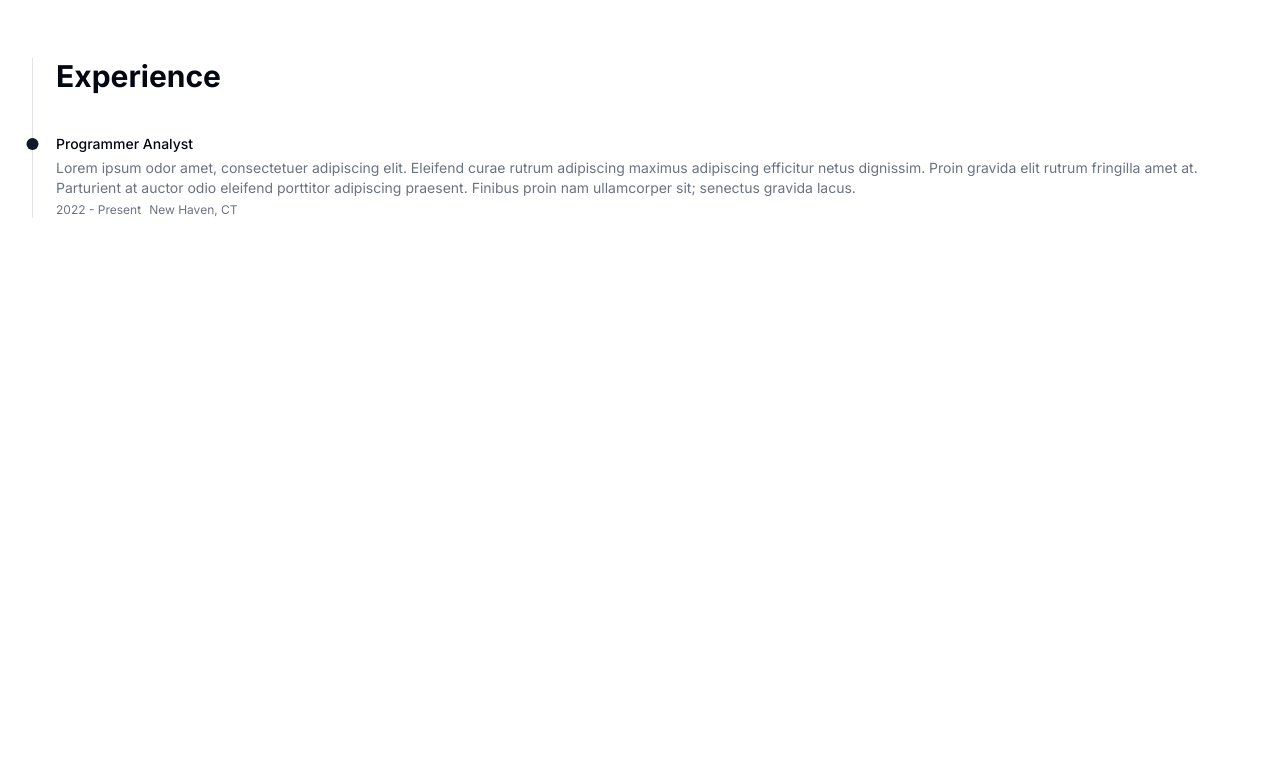
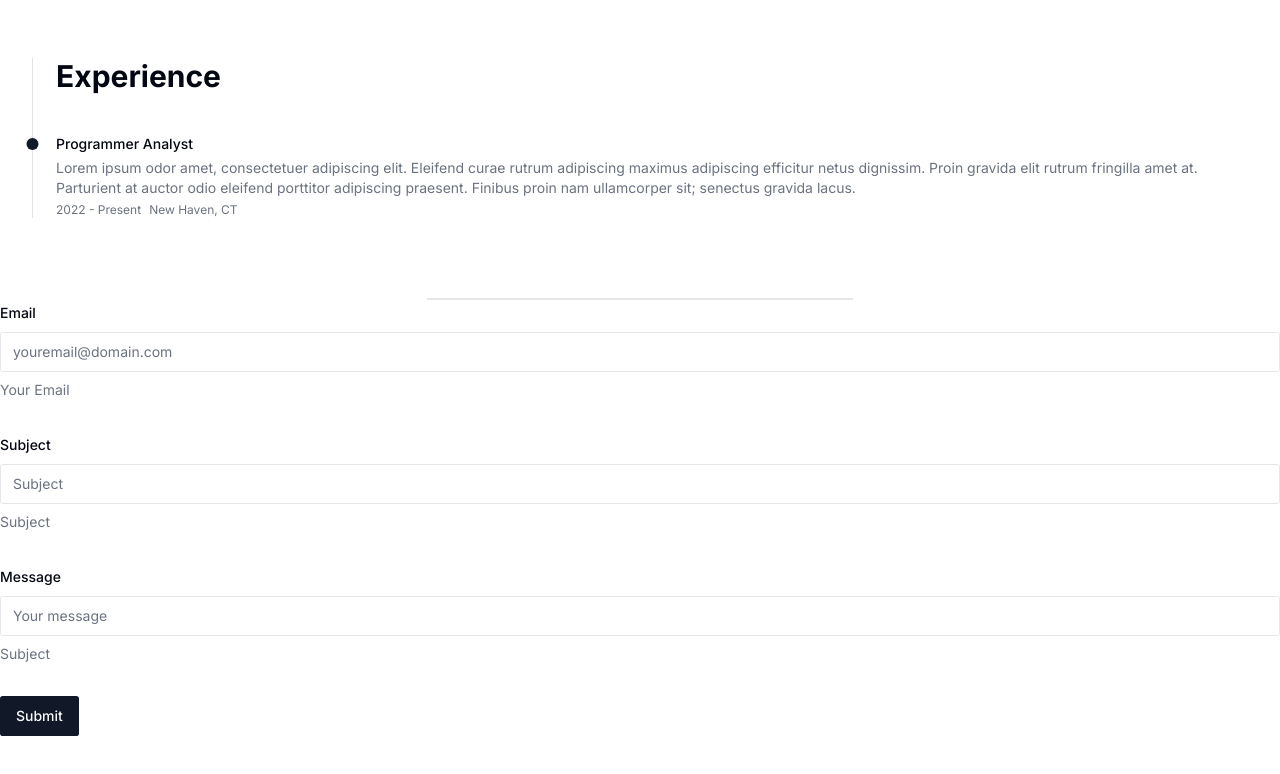
Before and after one commit to thereeling/react-portfolio, a Next.js app: page / in a window 1280 px wide. Shown: the part 1851-2625 px from the top of the page. Built offline with nearby package versions, Linux system fonts and the light colour scheme.

Commit message:
started dev on email form.

```diff
--- /dev/null
+++ b/app/api/send/route.js
@@ -0,0 +1,23 @@
+import { EmailForm } from "../../../components/email-form";
+import { Resend } from "resend";
+
+const resend = new Resend(process.env.RESEND_API_KEY);
+
+export async function POST() {
+  try {
+    const { data, error } = await resend.emails.send({
+      from: "Acme <onboarding@resend.dev>",
+      to: ["delivered@resend.dev"],
+      subject: "Hello world",
+      react: EmailForm({ firstName: "John" }),
+    });
+
+    if (error) {
+      return Response.json({ error }, { status: 500 });
+    }
+
+    return Response.json(data);
+  } catch (error) {
+    return Response.json({ error }, { status: 500 });
+  }
+}
--- a/app/page.js
+++ b/app/page.js
@@ -3,6 +3,7 @@
 import AboutMe from "@/components/about-me";
 import Projects from "@/components/projects";
 import Experience from "@/components/experience";
+import { EmailForm } from "@/components/email-form";
 
 export default function Home() {
   return (
@@ -14,6 +15,8 @@
       <Projects />
       <MotionSeparator />
       <Experience />
+      <MotionSeparator />
+      <EmailForm />
     </main>
   );
 }
--- /dev/null
+++ b/components/email-form.jsx
@@ -0,0 +1,101 @@
+"use client";
+
+import * as React from "react";
+import { Button } from "./ui/button";
+import { zodResolver } from "@hookform/resolvers/zod";
+import { z } from "zod";
+import { useForm } from "react-hook-form";
+import {
+  Form,
+  FormControl,
+  FormDescription,
+  FormField,
+  FormItem,
+  FormLabel,
+  FormMessage,
+} from "@/components/ui/form";
+import { Input } from "./ui/input";
+
+const formSchema = z.object({
+  email: z
+    .string()
+    .email({ message: "Must use a valid Email Address" })
+    .min(2)
+    .max(50),
+  subject: z
+    .string()
+    .min(5, { message: "Subject must have a minumum of 5 characters." })
+    .max(50),
+  message: z
+    .string()
+    .min(10, { message: "Email content must have a minumum of 10 characters." })
+    .max(250),
+});
+
+export function EmailForm() {
+  const form = useForm({
+    resolver: zodResolver(formSchema),
+    defaultValues: {
+      email: "",
+      subject: "",
+      message: "",
+    },
+  });
+  function onSubmit(values) {
+    console.log(values);
+  }
+
+  return (
+    <Form {...form}>
+      <form onSubmit={form.handleSubmit(onSubmit)} className="space-y-8">
+        <FormField
+          control={form.control}
+          name="email"
+          render={({ field }) => (
+            <FormItem>
+              <FormLabel>Email</FormLabel>
+              <FormControl>
+                <Input
+                  maxlength="50"
+                  placeholder="youremail@domain.com"
+                  {...field}
+                />
+              </FormControl>
+              <FormDescription>Your Email</FormDescription>
+              <FormMessage />
+            </FormItem>
+          )}
+        />{" "}
+        <FormField
+          control={form.control}
+          name="subject"
+          render={({ field }) => (
+            <FormItem>
+              <FormLabel>Subject</FormLabel>
+              <FormControl>
+                <Input maxlength="50" placeholder="Subject" {...field} />
+              </FormControl>
+              <FormDescription>Subject</FormDescription>
+              <FormMessage />
+            </FormItem>
+          )}
+        />{" "}
+        <FormField
+          control={form.control}
+          name="message"
+          render={({ field }) => (
+            <FormItem>
+              <FormLabel>Message</FormLabel>
+              <FormControl>
+                <Input maxlength="250" placeholder="Your message" {...field} />
+              </FormControl>
+              <FormDescription>Subject</FormDescription>
+              <FormMessage />
+            </FormItem>
+          )}
+        />
+        <Button type="submit">Submit</Button>
+      </form>
+    </Form>
+  );
+}
--- a/components/ui/button.jsx
+++ b/components/ui/button.jsx
@@ -9,13 +9,13 @@
   {
     variants: {
       variant: {
-        default: "bg-primary text-primary-foreground hover:bg-primary/80",
+        default: "bg-primary text-primary-foreground hover:bg-primary/90",
         destructive:
           "bg-destructive text-destructive-foreground hover:bg-destructive/90",
         outline:
-          "border border-input bg-background hover:bg-accent hover:text-accent-foreground dark:border dark:border-input dark:bg-background hover:dark:bg-accent hover:dark:text-accent-foreground dark:text-foreground",
+          "border border-input bg-background hover:bg-accent hover:text-accent-foreground",
         secondary:
-          "bg-secondary text-secondary-foreground hover:bg-secondary/45",
+          "bg-secondary text-secondary-foreground hover:bg-secondary/80",
         ghost: "hover:bg-accent hover:text-accent-foreground",
         link: "text-primary underline-offset-4 hover:underline",
       },
--- /dev/null
+++ b/components/ui/form.jsx
@@ -0,0 +1,134 @@
+"use client";
+import * as React from "react"
+import { Slot } from "@radix-ui/react-slot"
+import { Controller, FormProvider, useFormContext } from "react-hook-form";
+
+import { cn } from "@/lib/utils"
+import { Label } from "@/components/ui/label"
+
+const Form = FormProvider
+
+const FormFieldContext = React.createContext({})
+
+const FormField = (
+  {
+    ...props
+  }
+) => {
+  return (
+    (<FormFieldContext.Provider value={{ name: props.name }}>
+      <Controller {...props} />
+    </FormFieldContext.Provider>)
+  );
+}
+
+const useFormField = () => {
+  const fieldContext = React.useContext(FormFieldContext)
+  const itemContext = React.useContext(FormItemContext)
+  const { getFieldState, formState } = useFormContext()
+
+  const fieldState = getFieldState(fieldContext.name, formState)
+
+  if (!fieldContext) {
+    throw new Error("useFormField should be used within <FormField>")
+  }
+
+  const { id } = itemContext
+
+  return {
+    id,
+    name: fieldContext.name,
+    formItemId: `${id}-form-item`,
+    formDescriptionId: `${id}-form-item-description`,
+    formMessageId: `${id}-form-item-message`,
+    ...fieldState,
+  }
+}
+
+const FormItemContext = React.createContext({})
+
+const FormItem = React.forwardRef(({ className, ...props }, ref) => {
+  const id = React.useId()
+
+  return (
+    (<FormItemContext.Provider value={{ id }}>
+      <div ref={ref} className={cn("space-y-2", className)} {...props} />
+    </FormItemContext.Provider>)
+  );
+})
+FormItem.displayName = "FormItem"
+
+const FormLabel = React.forwardRef(({ className, ...props }, ref) => {
+  const { error, formItemId } = useFormField()
+
+  return (
+    (<Label
+      ref={ref}
+      className={cn(error && "text-destructive", className)}
+      htmlFor={formItemId}
+      {...props} />)
+  );
+})
+FormLabel.displayName = "FormLabel"
+
+const FormControl = React.forwardRef(({ ...props }, ref) => {
+  const { error, formItemId, formDescriptionId, formMessageId } = useFormField()
+
+  return (
+    (<Slot
+      ref={ref}
+      id={formItemId}
+      aria-describedby={
+        !error
+          ? `${formDescriptionId}`
+          : `${formDescriptionId} ${formMessageId}`
+      }
+      aria-invalid={!!error}
+      {...props} />)
+  );
+})
+FormControl.displayName = "FormControl"
+
+const FormDescription = React.forwardRef(({ className, ...props }, ref) => {
+  const { formDescriptionId } = useFormField()
+
+  return (
+    (<p
+      ref={ref}
+      id={formDescriptionId}
+      className={cn("text-sm text-muted-foreground", className)}
+      {...props} />)
+  );
+})
+FormDescription.displayName = "FormDescription"
+
+const FormMessage = React.forwardRef(({ className, children, ...props }, ref) => {
+  const { error, formMessageId } = useFormField()
+  const body = error ? String(error?.message) : children
+
+  if (!body) {
+    return null
+  }
+
+  return (
+    (<p
+      ref={ref}
+      id={formMessageId}
+      className={cn("text-sm font-medium text-destructive", className)}
+      {...props}>
+      {body}
+    </p>)
+  );
+})
+FormMessage.displayName = "FormMessage"
+
+export {
+  useFormField,
+  Form,
+  FormItem,
+  FormLabel,
+  FormControl,
+  FormDescription,
+  FormMessage,
+  FormField,
+}
--- /dev/null
+++ b/components/ui/input.jsx
@@ -0,0 +1,19 @@
+import * as React from "react"
+
+import { cn } from "@/lib/utils"
+
+const Input = React.forwardRef(({ className, type, ...props }, ref) => {
+  return (
+    (<input
+      type={type}
+      className={cn(
+        "flex h-10 w-full rounded-md border border-input bg-background px-3 py-2 text-sm ring-offset-background file:border-0 file:bg-transparent file:text-sm file:font-medium placeholder:text-muted-foreground focus-visible:outline-none focus-visible:ring-2 focus-visible:ring-ring focus-visible:ring-offset-2 disabled:cursor-not-allowed disabled:opacity-50",
+        className
+      )}
+      ref={ref}
+      {...props} />)
+  );
+})
+Input.displayName = "Input"
+
+export { Input }
--- /dev/null
+++ b/components/ui/label.jsx
@@ -0,0 +1,18 @@
+"use client"
+
+import * as React from "react"
+import * as LabelPrimitive from "@radix-ui/react-label"
+import { cva } from "class-variance-authority";
+
+import { cn } from "@/lib/utils"
+
+const labelVariants = cva(
+  "text-sm font-medium leading-none peer-disabled:cursor-not-allowed peer-disabled:opacity-70"
+)
+
+const Label = React.forwardRef(({ className, ...props }, ref) => (
+  <LabelPrimitive.Root ref={ref} className={cn(labelVariants(), className)} {...props} />
+))
+Label.displayName = LabelPrimitive.Root.displayName
+
+export { Label }
```
Also changed, not shown: package.json (+6 -1 lines), 1 other file (tests, documents, lock files or other folders).
